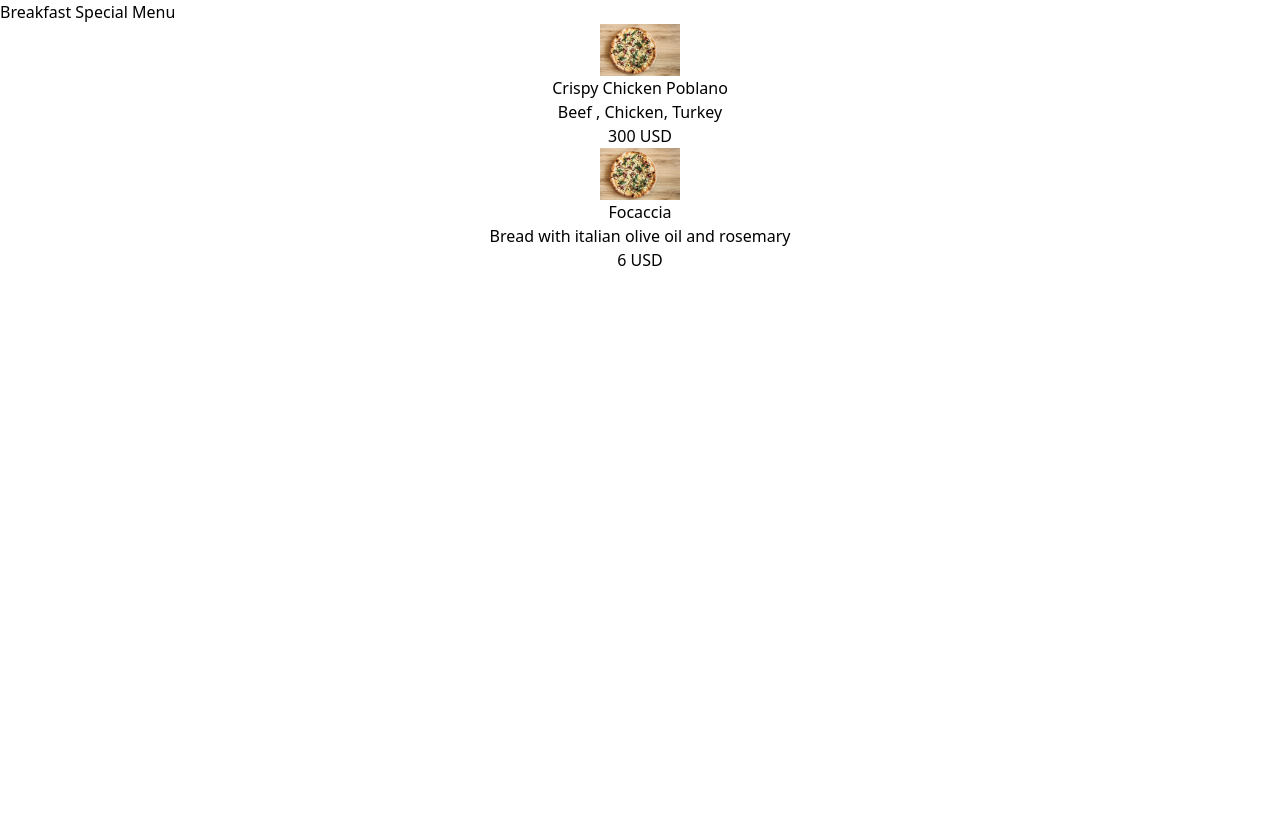
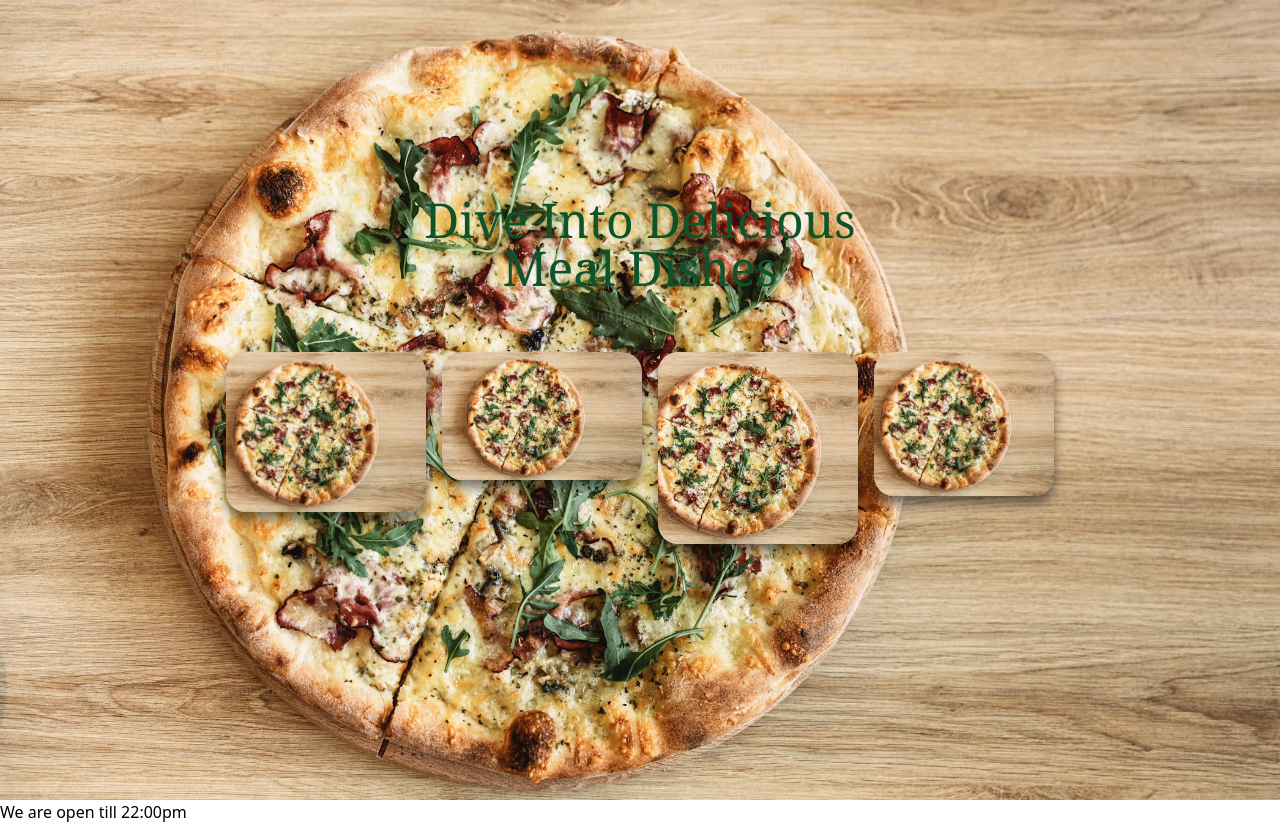
Before and after one commit to MashobTechie/ReactClass, a React (Vite) app: page / in a window 1280 px wide. Before the commit the page ends 800 px from the top, so only its background shows below. Built offline with nearby package versions, Linux system fonts and the light colour scheme.

Commit message:
Props: Rendering with lists, conditional rendering

```diff
--- a/src/components/Footer.jsx
+++ b/src/components/Footer.jsx
@@ -1,97 +1,144 @@
-import React from 'react';
+// import React from 'react';
+
+// const Footer = () => {
+//   return (
+//     <footer className='bg-orange-100 font-serif text-green-900 py-12 px-4 sm:px-8 lg:px-16'>
+//       <div className="max-w-7xl mx-auto">
+//         <div className="grid grid-cols-1 md:grid-cols-2 lg:grid-cols-4 gap-8">
+
+//           {/* Contact Information */}
+//           <div className="space-y-4">
+//             <h4 className="text-xl font-bold border-b-2 border-green-900 pb-2">Contact</h4>
+//             <div className="space-y-2">
+//               <p className="flex items-start">
+//                 <svg className="w-5 h-5 mr-2 mt-0.5" fill="none" stroke="currentColor" viewBox="0 0 24 24" xmlns="http://www.w3.org/2000/svg">
+//                   <path strokeLinecap="round" strokeLinejoin="round" strokeWidth={2} d="M3 5a2 2 0 012-2h3.28a1 1 0 01.948.684l1.498 4.493a1 1 0 01-.502 1.21l-2.257 1.13a11.042 11.042 0 005.516 5.516l1.13-2.257a1 1 0 011.21-.502l4.493 1.498a1 1 0 01.684.949V19a2 2 0 01-2 2h-1C9.716 21 3 14.284 3 6V5z" />
+//                 </svg>
+//                 +234 123 4562 781
+//               </p>
+//               <p className="flex items-start">
+//                 <svg className="w-5 h-5 mr-2 mt-0.5" fill="none" stroke="currentColor" viewBox="0 0 24 24" xmlns="http://www.w3.org/2000/svg">
+//                   <path strokeLinecap="round" strokeLinejoin="round" strokeWidth={2} d="M17.657 16.657L13.414 20.9a1.998 1.998 0 01-2.827 0l-4.244-4.243a8 8 0 1111.314 0z" />
+//                   <path strokeLinecap="round" strokeLinejoin="round" strokeWidth={2} d="M15 11a3 3 0 11-6 0 3 3 0 016 0z" />
+//                 </svg>
+//                 11022, South 51st Street Suite 105 Phoenix
+//               </p>
+//               <p className="flex items-start">
+//                 <svg className="w-5 h-5 mr-2 mt-0.5" fill="none" stroke="currentColor" viewBox="0 0 24 24" xmlns="http://www.w3.org/2000/svg">
+//                   <path strokeLinecap="round" strokeLinejoin="round" strokeWidth={2} d="M3 8l7.89 5.26a2 2 0 002.22 0L21 8M5 19h14a2 2 0 002-2V7a2 2 0 00-2-2H5a2 2 0 00-2 2v10a2 2 0 002 2z" />
+//                 </svg>
+//                 info@gmail.com
+//               </p>
+//             </div>
+//           </div>
+
+//           {/* Navigation */}
+//           <div className="space-y-4">
+//             <h4 className="text-xl font-bold border-b-2 border-green-900 pb-2">Navigate</h4>
+//             <ul className="space-y-2">
+//               <li className="hover:text-orange-600 transition-colors cursor-pointer">Home</li>
+//               <li className="hover:text-orange-600 transition-colors cursor-pointer">Menu</li>
+//               <li className="hover:text-orange-600 transition-colors cursor-pointer">About Us</li>
+//               <li className="hover:text-orange-600 transition-colors cursor-pointer">Contact</li>
+//             </ul>
+//           </div>
+
+//           {/* Hours */}
+//           <div className="space-y-4">
+//             <h4 className="text-xl font-bold border-b-2 border-green-900 pb-2">Opening Hours</h4>
+//             <div className="space-y-2">
+//               <p><span className="font-semibold">Mon-Fri:</span> 9am - 10pm</p>
+//               <p><span className="font-semibold">Saturday:</span> 10am - 11pm</p>
+//               <p><span className="font-semibold">Sunday:</span> 11am - 9pm</p>
+//             </div>
+//           </div>
+
+//           {/* Social Media */}
+//           <div className="space-y-4">
+//             <h4 className="text-xl font-bold border-b-2 border-green-900 pb-2">Follow Us</h4>
+//             <ul className="space-y-2">
+//               <li>
+//                 <a href="https://facebook.com" target="_blank" rel="noopener noreferrer" className="flex items-center hover:text-orange-600 transition-colors">
+//                   <svg className="w-5 h-5 mr-2" fill="currentColor" viewBox="0 0 24 24" xmlns="http://www.w3.org/2000/svg">
+//                     <path d="M22 12c0-5.523-4.477-10-10-10S2 6.477 2 12c0 4.991 3.657 9.128 8.438 9.878v-6.987h-2.54V12h2.54V9.797c0-2.506 1.492-3.89 3.777-3.89 1.094 0 2.238.195 2.238.195v2.46h-1.26c-1.243 0-1.63.771-1.63 1.562V12h2.773l-.443 2.89h-2.33v6.988C18.343 21.128 22 16.991 22 12z" />
+//                   </svg>
+//                   Facebook
+//                 </a>
+//               </li>
+//               <li>
+//                 <a href="https://twitter.com" target="_blank" rel="noopener noreferrer" className="flex items-center hover:text-orange-600 transition-colors">
+//                   <svg className="w-5 h-5 mr-2" fill="currentColor" viewBox="0 0 24 24" xmlns="http://www.w3.org/2000/svg">
+//                     <path d="M8.29 20.251c7.547 0 11.675-6.253 11.675-11.675 0-.178 0-.355-.012-.53A8.348 8.348 0 0022 5.92a8.19 8.19 0 01-2.357.646 4.118 4.118 0 001.804-2.27 8.224 8.224 0 01-2.605.996 4.107 4.107 0 00-6.993 3.743 11.65 11.65 0 01-8.457-4.287 4.106 4.106 0 001.27 5.477A4.072 4.072 0 012.8 9.713v.052a4.105 4.105 0 003.292 4.022 4.095 4.095 0 01-1.853.07 4.108 4.108 0 003.834 2.85A8.233 8.233 0 012 18.407a11.616 11.616 0 006.29 1.84" />
+//                   </svg>
+//                   Twitter
+//                 </a>
+//               </li>
+//               <li>
+//                 <a href="https://instagram.com" target="_blank" rel="noopener noreferrer" className="flex items-center hover:text-orange-600 transition-colors">
+//                   <svg className="w-5 h-5 mr-2" fill="currentColor" viewBox="0 0 24 24" xmlns="http://www.w3.org/2000/svg">
+//                     <path d="M12 2.163c3.204 0 3.584.012 4.85.07 3.252.148 4.771 1.691 4.919 4.919.058 1.265.069 1.645.069 4.849 0 3.205-.012 3.584-.069 4.849-.149 3.225-1.664 4.771-4.919 4.919-1.266.058-1.644.07-4.85.07-3.204 0-3.584-.012-4.849-.07-3.26-.149-4.771-1.699-4.919-4.92-.058-1.265-.07-1.644-.07-4.849 0-3.204.013-3.583.07-4.849.149-3.227 1.664-4.771 4.919-4.919 1.266-.057 1.645-.069 4.849-.069zM12 0C8.741 0 8.333.014 7.053.072 2.695.272.273 2.69.073 7.052.014 8.333 0 8.741 0 12c0 3.259.014 3.668.072 4.948.2 4.358 2.618 6.78 6.98 6.98C8.333 23.986 8.741 24 12 24c3.259 0 3.668-.014 4.948-.072 4.354-.2 6.782-2.618 6.979-6.98.059-1.28.073-1.689.073-4.948 0-3.259-.014-3.667-.072-4.947-.196-4.354-2.617-6.78-6.979-6.98C15.668.014 15.259 0 12 0zm0 5.838a6.162 6.162 0 100 12.324 6.162 6.162 0 000-12.324zM12 16a4 4 0 110-8 4 4 0 010 8zm6.406-11.845a1.44 1.44 0 100 2.881 1.44 1.44 0 000-2.881z" />
+//                   </svg>
+//                   Instagram
+//                 </a>
+//               </li>
+//             </ul>
+//           </div>
+//         </div>
+
+//         {/* Copyright */}
+//         <div className="border-t border-green-900 mt-12 pt-6 text-center">
+//           <p>© {new Date().getFullYear()} Delicious Meal Dishes. All rights reserved.</p>
+//         </div>
+//       </div>
+//     </footer>
+//   )
+// }
+
+
+
+
+// export default Footer;
+import React from 'react'
 
 const Footer = () => {
+const openHour = 9;
+const closeHour = 22;
+const currentHour = new Date().getHours();
+console.log(currentHour);
+const isOpen = currentHour >= openHour && currentHour <= closeHour;
+console.log(isOpen);
+
+
+
   return (
-    <footer className='bg-orange-100 font-serif text-green-900 py-12 px-4 sm:px-8 lg:px-16'>
-      <div className="max-w-7xl mx-auto">
-        <div className="grid grid-cols-1 md:grid-cols-2 lg:grid-cols-4 gap-8">
+    <footer>
+      {/* <p>We are open</p> */}
 
-          {/* Contact Information */}
-          <div className="space-y-4">
-            <h4 className="text-xl font-bold border-b-2 border-green-900 pb-2">Contact</h4>
-            <div className="space-y-2">
-              <p className="flex items-start">
-                <svg className="w-5 h-5 mr-2 mt-0.5" fill="none" stroke="currentColor" viewBox="0 0 24 24" xmlns="http://www.w3.org/2000/svg">
-                  <path strokeLinecap="round" strokeLinejoin="round" strokeWidth={2} d="M3 5a2 2 0 012-2h3.28a1 1 0 01.948.684l1.498 4.493a1 1 0 01-.502 1.21l-2.257 1.13a11.042 11.042 0 005.516 5.516l1.13-2.257a1 1 0 011.21-.502l4.493 1.498a1 1 0 01.684.949V19a2 2 0 01-2 2h-1C9.716 21 3 14.284 3 6V5z" />
-                </svg>
-                +234 123 4562 781
-              </p>
-              <p className="flex items-start">
-                <svg className="w-5 h-5 mr-2 mt-0.5" fill="none" stroke="currentColor" viewBox="0 0 24 24" xmlns="http://www.w3.org/2000/svg">
-                  <path strokeLinecap="round" strokeLinejoin="round" strokeWidth={2} d="M17.657 16.657L13.414 20.9a1.998 1.998 0 01-2.827 0l-4.244-4.243a8 8 0 1111.314 0z" />
-                  <path strokeLinecap="round" strokeLinejoin="round" strokeWidth={2} d="M15 11a3 3 0 11-6 0 3 3 0 016 0z" />
-                </svg>
-                11022, South 51st Street Suite 105 Phoenix
-              </p>
-              <p className="flex items-start">
-                <svg className="w-5 h-5 mr-2 mt-0.5" fill="none" stroke="currentColor" viewBox="0 0 24 24" xmlns="http://www.w3.org/2000/svg">
-                  <path strokeLinecap="round" strokeLinejoin="round" strokeWidth={2} d="M3 8l7.89 5.26a2 2 0 002.22 0L21 8M5 19h14a2 2 0 002-2V7a2 2 0 00-2-2H5a2 2 0 00-2 2v10a2 2 0 002 2z" />
-                </svg>
-                info@gmail.com
-              </p>
-            </div>
-          </div>
+      {
+        isOpen && <p>We are open till {closeHour}:00pm </p>
+      }
 
-          {/* Navigation */}
-          <div className="space-y-4">
-            <h4 className="text-xl font-bold border-b-2 border-green-900 pb-2">Navigate</h4>
-            <ul className="space-y-2">
-              <li className="hover:text-orange-600 transition-colors cursor-pointer">Home</li>
-              <li className="hover:text-orange-600 transition-colors cursor-pointer">Menu</li>
-              <li className="hover:text-orange-600 transition-colors cursor-pointer">About Us</li>
-              <li className="hover:text-orange-600 transition-colors cursor-pointer">Contact</li>
-            </ul>
-          </div>
-
-          {/* Hours */}
-          <div className="space-y-4">
-            <h4 className="text-xl font-bold border-b-2 border-green-900 pb-2">Opening Hours</h4>
-            <div className="space-y-2">
-              <p><span className="font-semibold">Mon-Fri:</span> 9am - 10pm</p>
-              <p><span className="font-semibold">Saturday:</span> 10am - 11pm</p>
-              <p><span className="font-semibold">Sunday:</span> 11am - 9pm</p>
-            </div>
-          </div>
-
-          {/* Social Media */}
-          <div className="space-y-4">
-            <h4 className="text-xl font-bold border-b-2 border-green-900 pb-2">Follow Us</h4>
-            <ul className="space-y-2">
-              <li>
-                <a href="https://facebook.com" target="_blank" rel="noopener noreferrer" className="flex items-center hover:text-orange-600 transition-colors">
-                  <svg className="w-5 h-5 mr-2" fill="currentColor" viewBox="0 0 24 24" xmlns="http://www.w3.org/2000/svg">
-                    <path d="M22 12c0-5.523-4.477-10-10-10S2 6.477 2 12c0 4.991 3.657 9.128 8.438 9.878v-6.987h-2.54V12h2.54V9.797c0-2.506 1.492-3.89 3.777-3.89 1.094 0 2.238.195 2.238.195v2.46h-1.26c-1.243 0-1.63.771-1.63 1.562V12h2.773l-.443 2.89h-2.33v6.988C18.343 21.128 22 16.991 22 12z" />
-                  </svg>
-                  Facebook
-                </a>
-              </li>
-              <li>
-                <a href="https://twitter.com" target="_blank" rel="noopener noreferrer" className="flex items-center hover:text-orange-600 transition-colors">
-                  <svg className="w-5 h-5 mr-2" fill="currentColor" viewBox="0 0 24 24" xmlns="http://www.w3.org/2000/svg">
-                    <path d="M8.29 20.251c7.547 0 11.675-6.253 11.675-11.675 0-.178 0-.355-.012-.53A8.348 8.348 0 0022 5.92a8.19 8.19 0 01-2.357.646 4.118 4.118 0 001.804-2.27 8.224 8.224 0 01-2.605.996 4.107 4.107 0 00-6.993 3.743 11.65 11.65 0 01-8.457-4.287 4.106 4.106 0 001.27 5.477A4.072 4.072 0 012.8 9.713v.052a4.105 4.105 0 003.292 4.022 4.095 4.095 0 01-1.853.07 4.108 4.108 0 003.834 2.85A8.233 8.233 0 012 18.407a11.616 11.616 0 006.29 1.84" />
-                  </svg>
-                  Twitter
-                </a>
-              </li>
-              <li>
-                <a href="https://instagram.com" target="_blank" rel="noopener noreferrer" className="flex items-center hover:text-orange-600 transition-colors">
-                  <svg className="w-5 h-5 mr-2" fill="currentColor" viewBox="0 0 24 24" xmlns="http://www.w3.org/2000/svg">
-                    <path d="M12 2.163c3.204 0 3.584.012 4.85.07 3.252.148 4.771 1.691 4.919 4.919.058 1.265.069 1.645.069 4.849 0 3.205-.012 3.584-.069 4.849-.149 3.225-1.664 4.771-4.919 4.919-1.266.058-1.644.07-4.85.07-3.204 0-3.584-.012-4.849-.07-3.26-.149-4.771-1.699-4.919-4.92-.058-1.265-.07-1.644-.07-4.849 0-3.204.013-3.583.07-4.849.149-3.227 1.664-4.771 4.919-4.919 1.266-.057 1.645-.069 4.849-.069zM12 0C8.741 0 8.333.014 7.053.072 2.695.272.273 2.69.073 7.052.014 8.333 0 8.741 0 12c0 3.259.014 3.668.072 4.948.2 4.358 2.618 6.78 6.98 6.98C8.333 23.986 8.741 24 12 24c3.259 0 3.668-.014 4.948-.072 4.354-.2 6.782-2.618 6.979-6.98.059-1.28.073-1.689.073-4.948 0-3.259-.014-3.667-.072-4.947-.196-4.354-2.617-6.78-6.979-6.98C15.668.014 15.259 0 12 0zm0 5.838a6.162 6.162 0 100 12.324 6.162 6.162 0 000-12.324zM12 16a4 4 0 110-8 4 4 0 010 8zm6.406-11.845a1.44 1.44 0 100 2.881 1.44 1.44 0 000-2.881z" />
-                  </svg>
-                  Instagram
-                </a>
-              </li>
-            </ul>
-          </div>
-        </div>
-
-        {/* Copyright */}
-        <div className="border-t border-green-900 mt-12 pt-6 text-center">
-          <p>© {new Date().getFullYear()} Delicious Meal Dishes. All rights reserved.</p>
-        </div>
-      </div>
     </footer>
   )
 }
 
-export default Footer;
+export default Footer
+
+
+
+
+// // const hour = new Date().getHours();
+// const openHour = 12;
+// const closeHour = 22;
+// const isOpen = hour >= openHour && hour <= closeHour;
+// console.log(isOpen);
+
+// return(
+//   <footer>
+//     {/* {new Date.toLocaleTimeString()}. We are currently open */}
+
+//     {
+//       isOpen && <p>We are open until {closeHour}:00 </p>
+//     }
+//   </footer>
+// )
--- a/src/components/Hero.jsx
+++ b/src/components/Hero.jsx
@@ -3,7 +3,12 @@ import PizzaImage from '../assets/premium_photo-1661762555601-47d088a26b50.avif'
 
 const Hero = () => {
     return (
-        <section className="relative min-h-screen flex items-center justify-center px-4 sm:px-6 lg:px-16 py-20 overflow-hidden bg-orange-100 ">
+        <section
+            className="relative min-h-screen flex items-center justify-center px-4 sm:px-6 lg:px-16 py-20 overflow-hidden bg-cover bg-center bg-no-repeat "
+            style={{
+                backgroundImage: `url(${PizzaImage})`,
+            }}
+        >
             <div className="hero-content text-center " style={
                 {
                     marginTop: '-60px',
@@ -17,30 +22,22 @@ const Hero = () => {
                         borderRadius: '20px',
                         boxShadow: '0 8px 12px rgba(0, 0, 0, 0.5',
                         width: '200px',
-
-
                     }} />
                     <img src={PizzaImage} alt="Dish 2" className="h-32 object-cover"
                         style={{
                             borderRadius: '20px',
                             boxShadow: '0 8px 12px rgba(0, 0, 0, 0.5',
                             width: '200px',
-
-
                         }} />
                     <img src={PizzaImage} alt="Dish 3" className="h-48 object-cover" style={{
                         borderRadius: '20px',
                         boxShadow: '0 8px 12px rgba(0, 0, 0, 0.5',
                         width: '200px',
-
-
                     }} />
                     <img src={PizzaImage} alt="Dish 4" className="h-36 object-cover" style={{
                         borderRadius: '20px',
                         boxShadow: '0 8px 12px rgba(0, 0, 0, 0.5',
                         width: '180px',
-
-
                     }} />
                 </div>
             </div>
--- a/src/components/Menu.jsx
+++ b/src/components/Menu.jsx
@@ -1,12 +1,18 @@
 import React from 'react'
-import ourMeal from '../assets/premium_photo-1661762555601-47d088a26b50.avif'
-import ProductCard from './ProductCard'
+import pizzaData from '../data'
+// import pizzaData from '../data'
+// import ourMeal from '../assets/premium_photo-1661762555601-47d088a26b50.avif'
+// import ProductCard from './ProductCard'
 
 const Menu = () => {
   return (
     <div>
       <h2>Breakfast Special Menu</h2>
-      <ProductCard
+
+
+
+
+      {/* <ProductCard
         image={ourMeal}
         name="Crispy Chicken Poblano"
         ingredients="Beef , Chicken, Turkey"
@@ -16,10 +22,35 @@ const Menu = () => {
       <ProductCard
         image={ourMeal}
         name="Focaccia"
-        ingredients="Bread with italian olive oil and rosemary"
-        price="6 USD"
 
-      />
+
+      /> */}
+
+      {/* <ProductCard
+              image={ourMeal}
+/>
+      <ProductCard/>
+      <ProductCard/>
+      <ProductCard/> */}
+
+
+
+      <ul>
+        {
+          pizzaData.map((single) => (
+            <li>
+              <div className='flex flex-col items-center justify-center'>
+                <img src={single.photoName} className='w-20' />
+                <h2>{single.name}</h2>
+                <p>{single.ingredients}</p>
+
+                <h3>{single.price}</h3>
+              </div>
+            </li>
+          ))
+        }
+
+      </ul>
 
 
 
--- a/src/components/ProductCard.jsx
+++ b/src/components/ProductCard.jsx
@@ -5,7 +5,7 @@ const ProductCard = (props) => {
     console.log(props)
     return (
         <div className='flex flex-col items-center justify-center'>
-        <img src={props.image} className='w-20'/>
+            <img src={props.image} className='w-20' />
             <h2>{props.name}</h2>
             <p>{props.ingredients}</p>
 
--- a/src/data.js
+++ b/src/data.js
@@ -3,14 +3,14 @@
     name: "Focaccia",
     ingredients: "Bread with italian olive oil and rosemary",
     price: 6,
-      photoName: "pizzas/focaccia.jpg",
+    photoName: "./assets/premium_photo-1661762555601-47d088a26b50.avif",
     soldOut: false,
   },
   {
     name: "Pizza Margherita",
     ingredients: "Tomato and mozarella",
     price: 10,
-      photoName: "pizzas/margherita.jpg",
+    photoName: "./assets/premium_photo-1661762555601-47d088a26b50.avif",
     soldOut: false,
   },
   {
--- a/src/pages/Home.jsx
+++ b/src/pages/Home.jsx
@@ -10,10 +10,10 @@ const Home = () => {
     return (
         <>
             {/* <Navbar /> */}
-            {/* <Hero /> */}
-            <Menu />
+            <Hero />
+            {/* <Menu /> */}
             {/* <OurCulture /> */}
-            {/* <Footer /> */}
+            <Footer />
 
         </>
     )
```
Also changed, not shown: 1 other file (tests, documents, lock files or other folders). Lines whose indentation alone changed are shown as unchanged.
